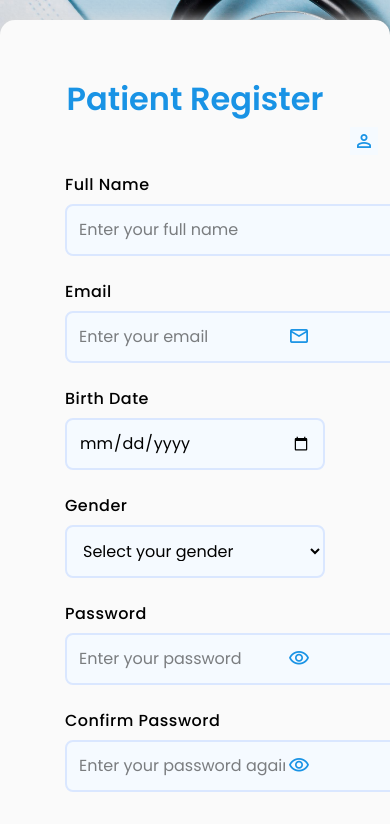
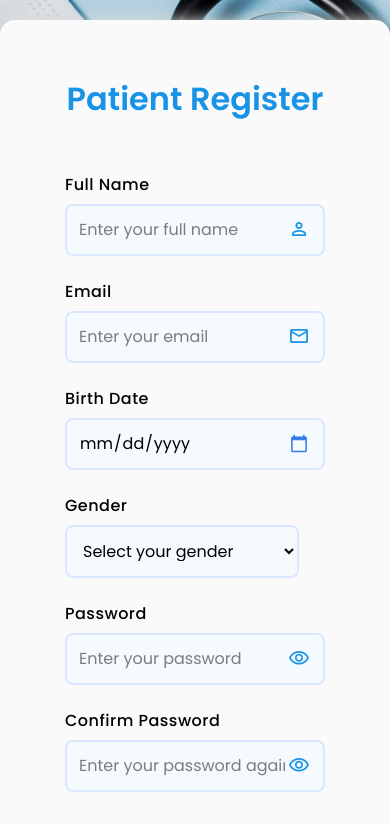
Before and after one commit to hanamohvmed/Clinic-Management-System, a React (Vite) app: page /register in a window 390 px wide. Shown: the top 824 px of the page. Built offline with nearby package versions, Linux system fonts and the light colour scheme.

Commit message:
css fixes

```diff
--- a/src/App.css
+++ b/src/App.css
@@ -184,8 +184,9 @@ ul {
   gap: 4px;
 }
 
-.form input,.form select {
-  min-width: 100%;
+.form input,
+.form select {
+  width: 100%;
   padding: 12px;
   border-radius: 8px;
   background-color: #f5faff;
@@ -245,12 +246,12 @@ ul {
   font-weight: 500;
   text-decoration: none;
 }
-.username-input-container,
+.fullName-input-container,
 .email-input-container,
 .password-input-container {
   position: relative;
 }
-.username-icon,
+.fullName-icon,
 .email-icon,
 .password-toggle-icon {
   position: absolute;
@@ -265,3 +266,13 @@ ul {
 .password-toggle-icon {
   cursor: pointer;
 }
+@media (max-width: 567px) {
+  .form select {
+    width: 90%;
+  }
+}
+input[type="date"]::-webkit-calendar-picker-indicator {
+  filter: invert(38%) sepia(90%) saturate(550%) hue-rotate(180deg);
+  cursor: pointer;
+  font-size: 20px;
+}
--- a/src/pages/auth/RegisterForm.jsx
+++ b/src/pages/auth/RegisterForm.jsx
@@ -3,7 +3,6 @@ import { useContext, useState } from "react";
 import { registerSchema } from "../../schemas";
 import { Link, useNavigate } from "react-router-dom";
 import AuthContext from "../../store/AuthContext";
-
 
 export default function RegisterForm() {
   const [showPassword, setShowPassword] = useState(false);
@@ -15,8 +14,8 @@ export default function RegisterForm() {
   };
 
   const onSubmit = async (values, actions) => {
-  try {
-    await register(
+    try {
+      await register(
         values.fullName,
         values.email,
         values.password,
@@ -31,10 +30,9 @@ export default function RegisterForm() {
     }
   };
 
-
   const { values, errors, touched, handleBlur, handleChange, handleSubmit } =
     useFormik({
-        initialValues: {
+      initialValues: {
         fullName: "",
         email: "",
         password: "",
@@ -51,7 +49,6 @@ export default function RegisterForm() {
       <div className="reg-card">
         <h3 className="header-text">Patient Register</h3>
 
-
         <form className="form" onSubmit={handleSubmit}>
           <label htmlFor="fullName">Full Name</label>
           <div className="fullName-input-container">
@@ -64,14 +61,20 @@ export default function RegisterForm() {
               onBlur={handleBlur}
               placeholder="Enter your full name"
               autoComplete="off"
-              className={errors.fullName && touched.fullName ? "input-error" : ""}
+              className={
+                errors.fullName && touched.fullName ? "input-error" : ""
+              }
               aria-describedby="fullName-error"
               aria-invalid={!!(errors.fullName && touched.fullName)}
             />
-            <span className="material-symbols-outlined username-icon">person</span>
+            <span className="material-symbols-outlined fullName-icon">
+              person
+            </span>
           </div>
           {errors.fullName && touched.fullName && (
-            <p className="error" role="alert">{errors.fullName}</p>
+            <p className="error" role="alert">
+              {errors.fullName}
+            </p>
           )}
 
           <label htmlFor="email">Email</label>
@@ -105,11 +108,16 @@ export default function RegisterForm() {
             value={values.birthDate}
             onChange={handleChange}
             onBlur={handleBlur}
-            className={errors.birthDate && touched.birthDate ? "input-error" : ""}
+            className={
+              errors.birthDate && touched.birthDate ? "input-error" : ""
+            }
           />
           {errors.birthDate && touched.birthDate && (
-            <p className="error" role="alert">{errors.birthDate}</p>
+            <p className="error" role="alert">
+              {errors.birthDate}
+            </p>
           )}
+
           <label htmlFor="gender">Gender</label>
           <select
             id="gender"
@@ -119,13 +127,17 @@ export default function RegisterForm() {
             onBlur={handleBlur}
             className={errors.gender && touched.gender ? "input-error" : ""}
           >
-            <option value="" disabled>Select your gender</option>
+            <option value="" disabled>
+              Select your gender
+            </option>
             <option value="Male">Male</option>
             <option value="Female">Female</option>
             <option value="Other">Other</option>
           </select>
           {errors.gender && touched.gender && (
-            <p className="error" role="alert">{errors.gender}</p>
+            <p className="error" role="alert">
+              {errors.gender}
+            </p>
           )}
 
           <label htmlFor="password">Password</label>
--- a/src/schemas/index.jsx
+++ b/src/schemas/index.jsx
@@ -14,8 +14,8 @@ export const loginSchema = yup.object().shape({
 
 export const registerSchema = yup.object().shape({
   fullName: yup.string().required("Required"),
-  birthDate: yup.date().required("Birth date is required"),
-  gender: yup.string().required("Gender is required"),
+  birthDate: yup.date().required("Required"),
+  gender: yup.string().required("Required"),
   email: yup.string().email("Invalid email address").required("Required"),
   password: yup
     .string()
```
